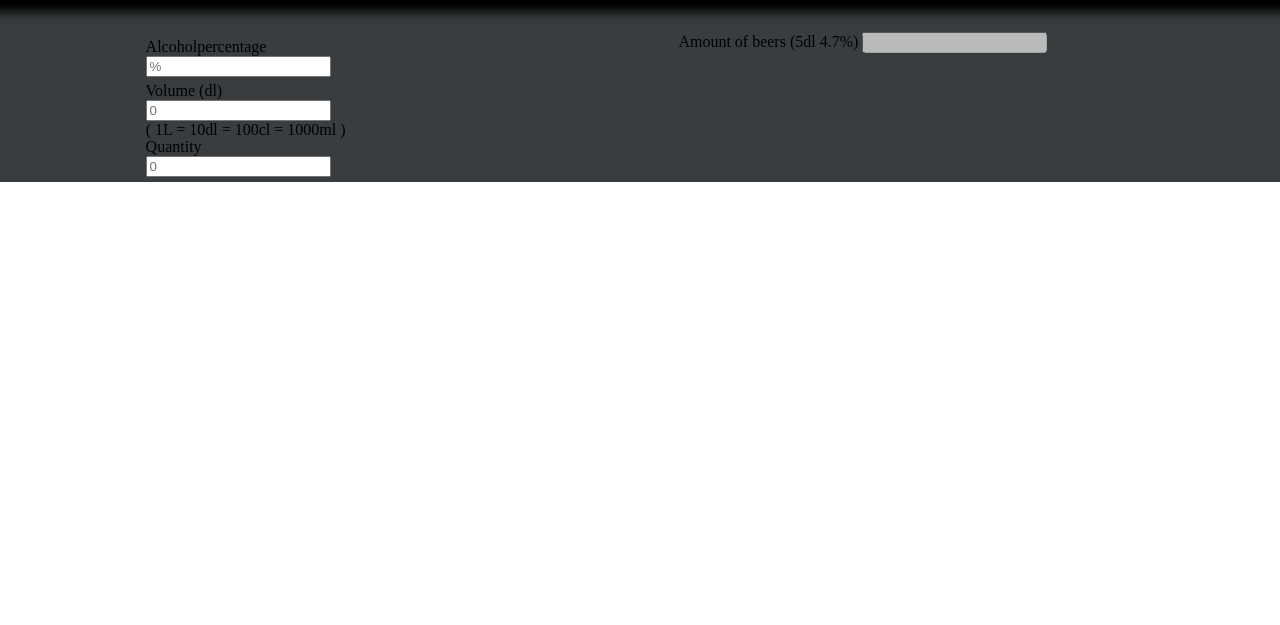
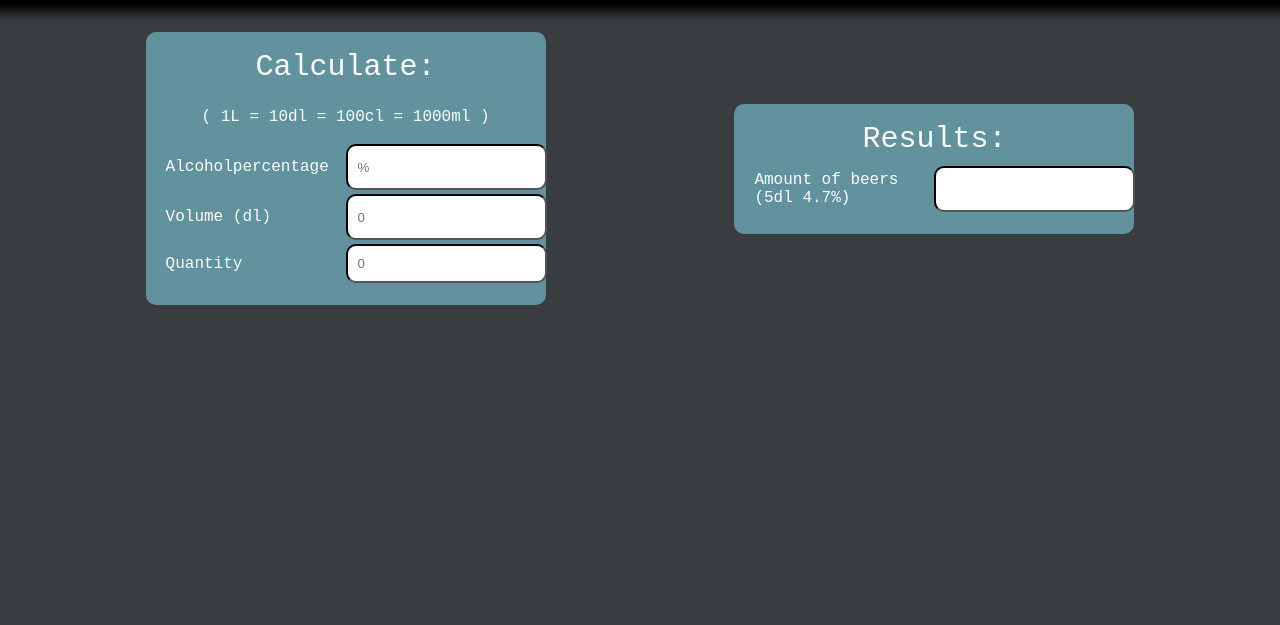
Before and after one commit to frederikfarstad/promillekonvertering, a plain HTML site: page index.html in a window 1280 px wide. Shown: the part 251-876 px from the top of the page. Before the commit the page ends 800 px from the top, so only its background shows below. Drawn offline with Linux system fonts and the light colour scheme.

Commit message:
finished first version of site

```diff
--- a/css/style.css
+++ b/css/style.css
@@ -1,13 +1,20 @@
 /* Color palette: https://coolors.co/393d3f-fdfdff-c6c5b9-62929e-546a7b */
 
 /* BG: 393D3F */
-/* : FDFDFF */
+/* Text: FDFDFF */
 /* : C6C5B9 */
 /* : 62929E */
 /* : 546A7B */
 
+html {
+    margin: 0;
+    height: 100%;
+}
+
+
 body {
     margin: 0;
+    height: 100%;
 }
 
 
@@ -39,7 +46,7 @@ video{
 
 
 #videoDiv > p{
-    color:white;
+    color:#FDFDFF;
     text-align: center;
     z-index: 1;
     margin: 0;
@@ -57,12 +64,8 @@ video{
     height: auto;
     margin: auto;
     background-color: #393D3F;
+    color: #FDFDFF;
 
-}
-
-#convertingChart {
-    width: fit-content;
-    margin: auto;
 }
 
 #calculatorForm {
@@ -71,48 +74,128 @@ video{
     grid-template-rows: 30px auto;
 }
 
+.titles{
+    font-size: 30px;
+    font-family:'Courier New', Courier, monospace;
+    width: fit-content;
+    margin: auto;
+    grid-column: 1 / span 2;
+}
+
+#fillDiv {
+    height: 40vh;
+    margin:auto;
+}
+
 /*_____________INPUTS_____________*/
 
 #inputDiv {
+    font-family:'Courier New', Courier, monospace;
     margin: auto;
+    height: auto;
+    padding: 10px 0px 20px 0px;
     grid-column: 2;
     grid-row: 2;
     display: grid;
-    grid-template-rows: 50px 50px 50px;
+    grid-template-rows: 50px 50px 50px 50px;
     grid-template-columns: 200px 200px;
+    background-color: #62929E;
+    border-radius: 10px;
 }
 
 
-#percentageDiv {
-    margin: auto;
-    grid-row: 1;
-}
-
-#volumeDiv {
-    margin: auto;
-    grid-row: 2;
-
-}
-
-#quantityDiv {
-    margin: auto;
-    grid-row: 3;
-}
-
 #inputDiv label{
     grid-column: 1;
-    grid-row: inherit;
+    margin:auto 20px;
 }
 
 #inputDiv input{
     grid-column: 2;
-    grid-row: inherit;
+    margin: 2px auto;
+    padding: 10px;
+    border-radius: 10px;
+    border-color: black;
+
+
 }
 
+
+
+input:hover{
+    box-shadow: 0px 0px 20px #546A7B;
+}
+
+#convertingChart {
+    width: fit-content;
+    margin: auto;
+    grid-column: 1 / span 2;
+}
 
 /*_____________OUTPUTS_____________*/
 
 #outputDiv {
+    height: auto;
+    margin: auto;
+    padding: 10px 0px 20px 0px;
+    font-family:'Courier New', Courier, monospace;
     grid-column: 4;
     grid-row: 2;
+    display: grid;
+    grid-template-rows: 50px 50px;
+    grid-template-columns: 200px 200px;
+    background-color: #62929E;
+    border-radius: 10px;
+
+
 }
+
+#outputDiv label{
+    grid-column: 1;
+    margin:auto 20px;
+}
+
+#outputDiv input{
+    grid-column: 2;
+    margin: 2px auto;
+    padding: 10px;
+    border-radius: 10px;
+    background-color: white;
+    border-color: black;
+}
+
+/*_____________REACTIVE DESIGN_____________*/
+
+@media screen and (max-width:1000px){
+    #calculatorForm {
+        display: grid;
+        grid-template-columns: 10% 80% 10%;
+        grid-template-rows: 30px auto 30px auto;
+    }
+
+    #outputDiv {
+        grid-column: 2;
+        grid-row: 4;
+    }
+
+}
+
+@media screen and (max-width:500px){
+
+    #calculatorForm {
+        display: grid;
+        grid-template-columns: 100%;
+        grid-template-rows: 30px auto 30px auto;
+    }
+
+    #outputDiv {
+        grid-column: 1;
+        grid-row: 4;
+    }
+
+    #inputDiv {
+
+        grid-column: 1;
+        grid-row: 2;
+    }
+
+}
--- a/index.html
+++ b/index.html
@@ -19,35 +19,28 @@
         <div id="calculatorDiv">
             <form id="calculatorForm">
                 <div id="inputDiv">
-                    <div id="percentageDiv">
-                        <label> Alcoholpercentage
-                            <input type="number" id="percentInput" name="percent" placeholder="%" onchange="update()" required>
-                        </label>
-                    </div>
+                    <p class="titles">Calculate:</p>
+                    <p id="convertingChart">( 1L = 10dl = 100cl = 1000ml )</p>
+                    <label for="percent"> Alcoholpercentage</label>
+                    <input type="number" id="percentInput" name="percent" placeholder="%" onchange="update()" required>
 
-                    <div id="volumeDiv">
-                        <label> Volume (dl)
-                            <input type="number" id="volumeInput" name="volume" placeholder="0" onchange="update()" required>
-                        </label>
-                        <p id="convertingChart">( 1L = 10dl = 100cl = 1000ml )</p>
-                    </div>
+                    <label for="volume"> Volume (dl)</label>
+                    <input type="number" id="volumeInput" name="volume" placeholder="0" onchange="update()" required>
 
-                    <div id="quantityDiv">
-                        <label>Quantity
-                            <input type="number" id="quantityInput" name="quantity" placeholder="0" onchange="update()" required>
-                        </label>
-                    </div>
+                    <label for="quantity">Quantity</label>
+                    <input type="number" id="quantityInput" name="quantity" placeholder="0" onchange="update()" required>
                 </div>
 
-
                 <div id="outputDiv">
-                    <label>Amount of beers (5dl 4.7%)
-                        <input type="number" id="output" name="output" disabled>
-
-                    </label>
+                    <p class="titles">Results:</p>
+                    <label for="output">Amount of beers<br>(5dl 4.7%)</label>
+                    <input type="number" id="output" name="output" disabled>
                 </div>
 
             </form>
+            <div id="fillDiv">
+
+            </div>
         </div>
     </div>
 
```
